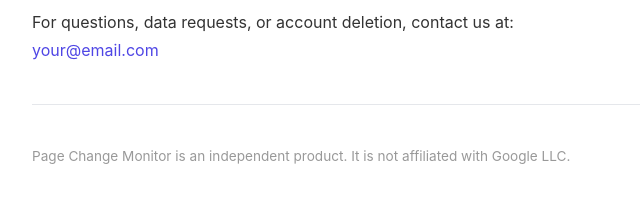
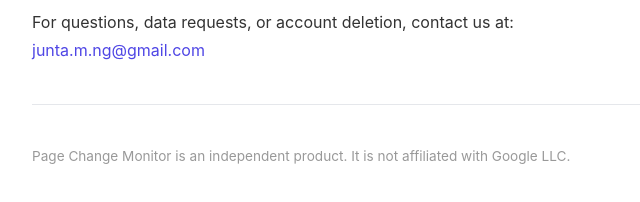
Before and after one commit to Juntamng/antigravityMonitor, a browser extension: page docs/privacy-policy.html in a window 1280 px wide. Shown: the part 2650-2852 px from the top of the page, 252-892 px from the left. Drawn offline with Linux system fonts and the light colour scheme.

Commit message:
fix: update contact email in privacy policy
- Changed the contact email address in the privacy policy from a placeholder to the actual email address for user inquiries regarding data requests or account deletion.

```diff
--- a/docs/privacy-policy.html
+++ b/docs/privacy-policy.html
@@ -150,7 +150,7 @@
 
   <p>
     For questions, data requests, or account deletion, contact us at:<br />
-    <a href="mailto:your@email.com">your@email.com</a>
+    <a href="mailto:junta.m.ng@gmail.com">junta.m.ng@gmail.com</a>
   </p>
 
   <hr />
```
